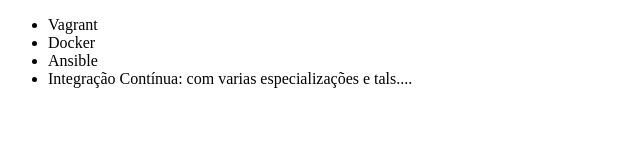
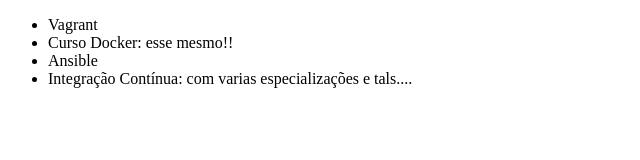
Before and after one commit to gabriel-piedade95/alura, a plain HTML site: page index.html in a window 1280 px wide. Shown: the whole page, without its empty margins (0-640 px from the left). Drawn offline with Linux system fonts and the light colour scheme.

Commit message:
modificacao no titulo do docker

```diff
--- a/index.html
+++ b/index.html
@@ -7,7 +7,7 @@
 <body>
     <ul>
         <li>Vagrant</li>
-        <li>Docker</li>
+        <li>Curso Docker: esse mesmo!!</li>
         <li>Ansible</li>
         <li>Integração Contínua: com varias especializações e tals....</li>
     </ul>
```
